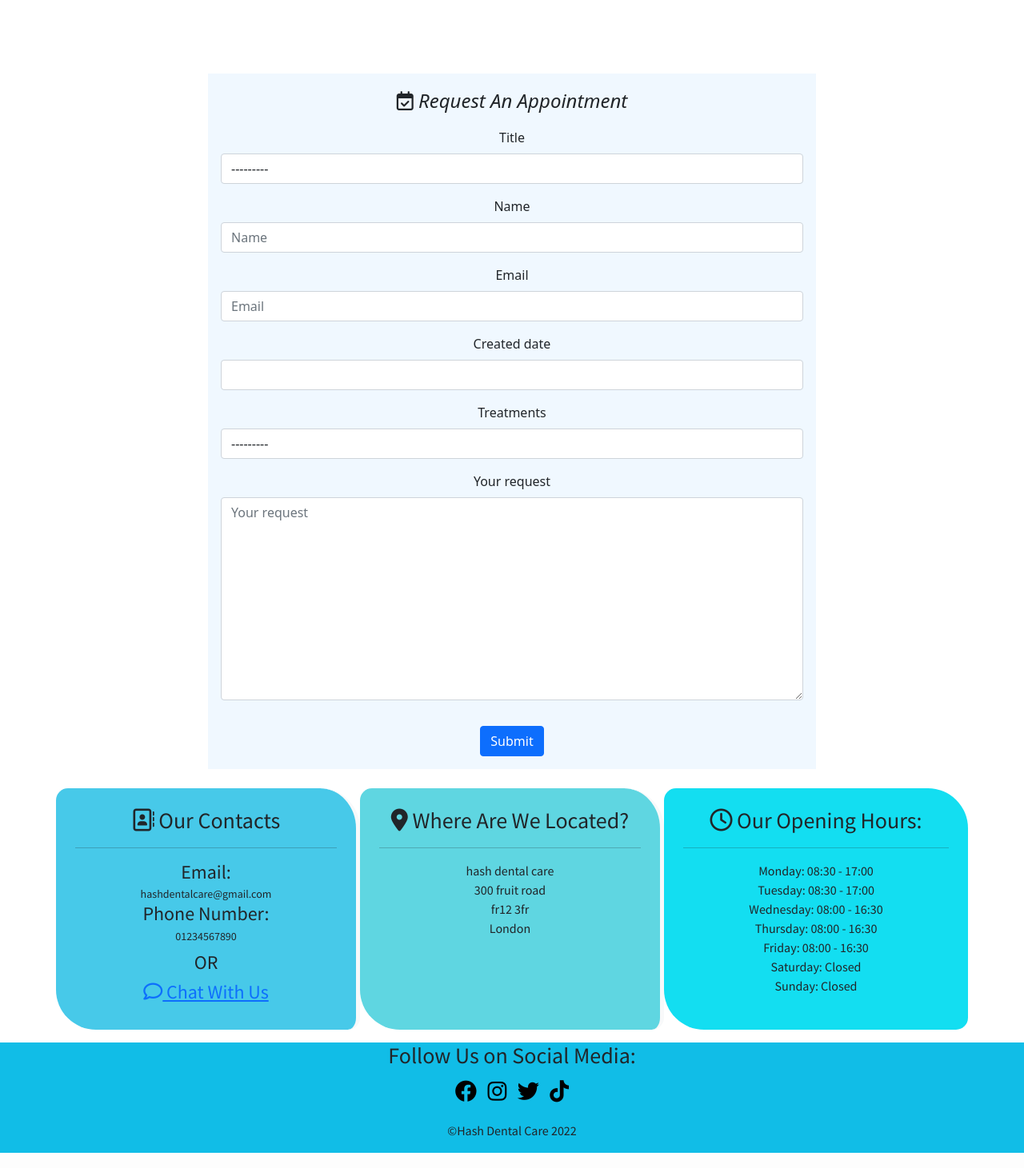
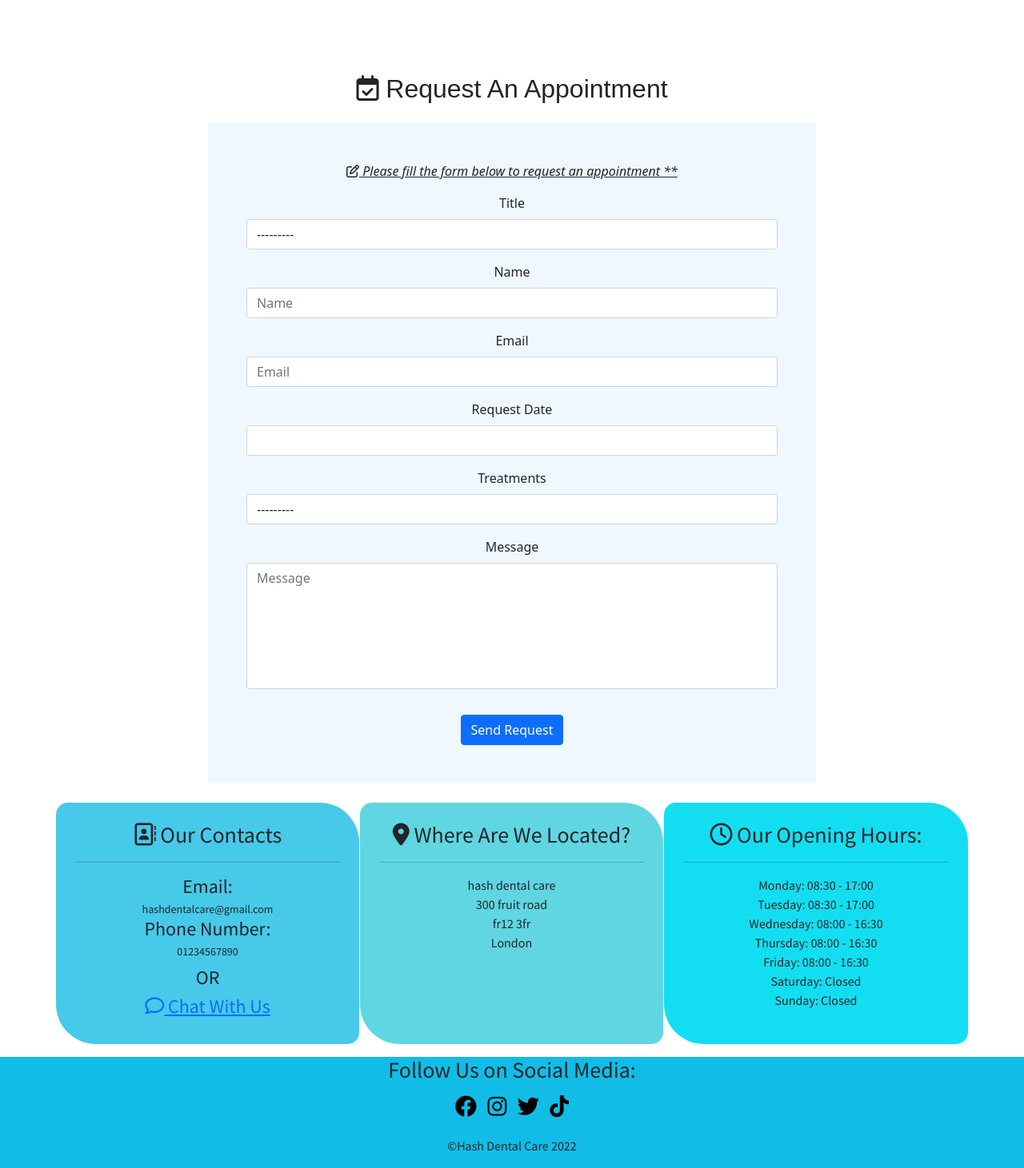
Before and after one commit to hashim222/hash-dental-care, a Django app: page /book_appointments/ in a window 1280 px wide. Shown: the part 116-1577 px from the top of the page at 80% size. Run offline with Django 3.2, Linux system fonts and the light colour scheme; data that the repository does not hold is empty; some libraries are stand-ins or nearby versions.

Commit message:
added the labels inside the form and updated book appointment template

```diff
--- a/booking_app/forms.py
+++ b/booking_app/forms.py
@@ -1,15 +1,25 @@
 import datetime
-from django.forms import ModelForm
+from django import forms
 from .models import BookAppointmentModel
 from bootstrap_datepicker_plus.widgets import DatePickerInput
 
 
-class BookAppointmentForm(ModelForm):
+class BookAppointmentForm(forms.ModelForm):
+    '''
+    handels book appointment form
+    '''
+
     class Meta:
         model = BookAppointmentModel
         fields = ('title', 'name', 'email', 'created_date',
                   'treatments', 'your_request')
 
+        labels = {
+            'created_date': 'Request Date',
+            'your_request': 'Message'
+        }
+
+        # gets the current date so that ican disable the past date
         current_date = str(datetime.date.today())
 
         widgets = {
@@ -21,8 +31,6 @@ class BookAppointmentForm(ModelForm):
                     "showTodayButton": True,
                     'minDate': current_date
                 }
-            )
+            ),
+            'your_request': forms.Textarea(attrs={'rows': 6, 'cols': 20, 'style': 'resize:none;'}),
         }
-
-        def send_form(self):
-            pass
--- a/booking_app/models.py
+++ b/booking_app/models.py
@@ -3,7 +3,6 @@ from django.contrib.auth.models import User
 from treatments.models import Treatment
 
 
-# Create your models here.
 STATUS = ((0, 'Pending'), (1, 'Approved'))
 
 
@@ -25,7 +24,7 @@ class BookAppointmentModel(models.Model):
     update_date = models.DateTimeField(auto_now=True)
     treatments = models.ForeignKey(
         Treatment, on_delete=models.CASCADE, related_name='treatments_title')
-    your_request = models.TextField()
+    your_request = models.TextField(max_length=500, blank=True)
     status = models.IntegerField(choices=STATUS, default=0)
 
     class Meta:
--- a/booking_app/views.py
+++ b/booking_app/views.py
@@ -8,12 +8,13 @@ from django.views.generic.edit import FormView
 
 class Home(TemplateView):
     '''
-    home template for the site
+    home template view for the site
     '''
     template_name = 'home.html'
 
 
 class BookAppointments(FormView):
+
     template_name = 'book_appointments.html'
     form_class = BookAppointmentForm
     success_url = '/contact/'
--- a/templates/base.html
+++ b/templates/base.html
@@ -99,7 +99,7 @@
 
                 <!-- clinic contacts -->
                 <div
-                    class="col-12 col-md-6 col-lg-4 mt-1 mt-lg-4 p-3 p-lg-4 border-end border-light border-5 footer-info-bg-color our-contacts">
+                    class="col-12 col-md-6 col-lg-4 mt-1 mt-lg-4 p-3 p-lg-4 border-end border-light footer-info-bg-color our-contacts">
                     <h3><i class="fa-regular fa-address-book"></i> Our Contacts</h3>
                     <hr>
                     <h4 class="m-0">Email:</h4>
@@ -114,7 +114,7 @@
 
                 <!-- clinic location -->
                 <div
-                    class="col-12 col-md-6 col-lg-4 mt-1 mt-lg-4 p-3 p-lg-4 border-end border-light border-5 footer-info-bg-color our-locations">
+                    class="col-12 col-md-6 col-lg-4 mt-1 mt-lg-4 p-3 p-lg-4 border-end border-light footer-info-bg-color our-locations">
                     <h3><i class="fa-solid fa-location-dot"></i> Where Are We Located?</h3>
                     <hr>
                     <ul class="list-unstyled">
--- a/templates/book_appointments.html
+++ b/templates/book_appointments.html
@@ -7,14 +7,22 @@
 {{ form.media }}
 
 <div class="container">
-    <div class="row">
-        <div class="col-10 offset-1 col-md-8 offset-md-2 mt-3 p-3" style="background-color: #f0f8ff;">
-            <p class="fst-italic fs-4 text-center"><i class="fa-regular fa-calendar-check"></i> Request An Appointment
+    <div class="row my-3">
+        <div class="col-12">
+            <h2 class="text-center" style="font-family: 'Oswald', sans-serif;"><i class="fa-regular fa-calendar-check"></i> Request An
+                Appointment
+            </h2>
+        </div>
+    </div>
+    <div class="row mt-3">
+        <div class="col-10 offset-1 col-md-8 offset-md-2 mt-2 mt-sm-2 mt-md-0 p-4 p-sm-5"
+            style="background-color: aliceblue;">
+            <p class="fst-italic fs-6 text-center mt-2 mt-md-0 text-decoration-underline"><i class="fa-regular fa-pen-to-square"></i> Please fill the form below to request an appointment **
             </p>
             <form method="POST" class="text-center">
                 {% csrf_token %}
                 {% bootstrap_form form %}
-                <button class="mt-3 btn btn-primary" type="submit">Submit</button>
+                <button class="mt-3 btn btn-primary" type="submit">Send Request</button>
             </form>
         </div>
     </div>
--- a/templates/contact.html
+++ b/templates/contact.html
@@ -33,7 +33,7 @@
                 <form method="POST" class="text-center">
                     {% csrf_token %}
                     {{ form|crispy }}
-                    <button class="mt-3 btn btn-primary" type="submit">Submit</button>
+                    <button class="mt-3 btn btn-primary" type="submit">Send</button>
                 </form>
             </div>
         </div>
```
